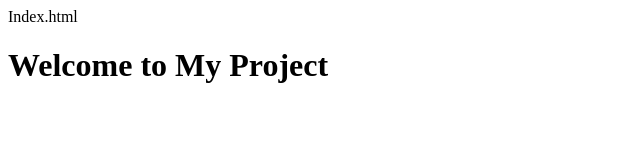
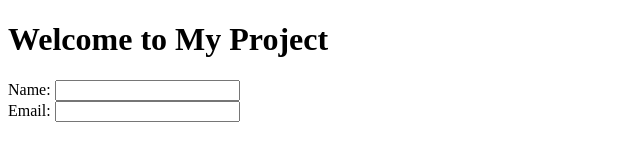
Before and after one commit to badreddine244/git-workflow-exercise, a plain HTML site: page index.html in a window 1280 px wide. Shown: the whole page, without its empty margins (0-640 px from the left). Drawn offline with Linux system fonts and the light colour scheme.

Commit message:
git exercice

```diff
--- a/index.html
+++ b/index.html
@@ -1,5 +1,4 @@
-Index.html
-    <!DOCTYPE html>
+<!DOCTYPE html>
     <html>
     <head>
     <title>My Project</title>
@@ -7,8 +6,15 @@ Index.html
     <body>
     <h1>Welcome to My Project</h1>
     <form>
+    <label for="name">Name:</label>
+    <input type="text" id="name" name="name"><br>
+
+    <label for="email">Email:</label>
+    <input type="email" id="email" name="email"><br>
     </form>
+
     <script>
+
     </script>
     </body>
-    </html>
+</html>
```
